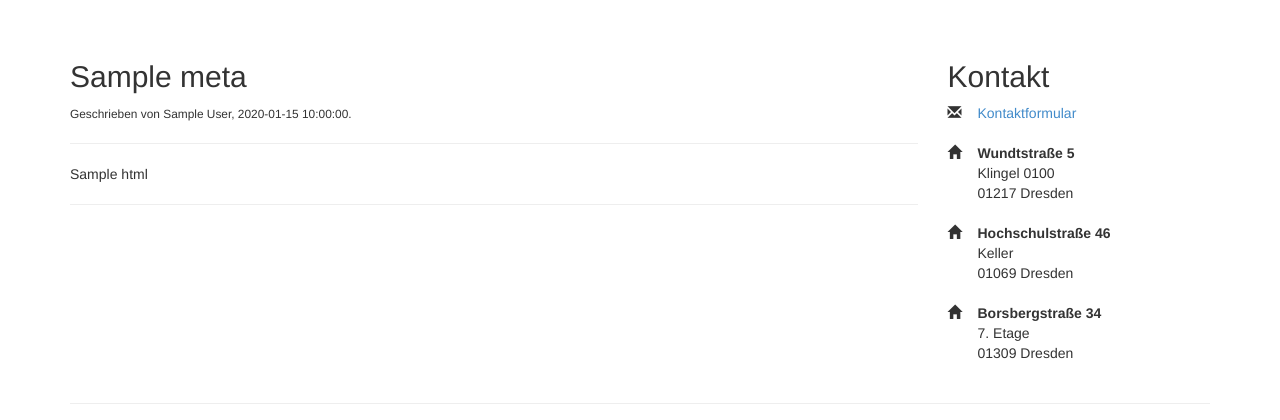
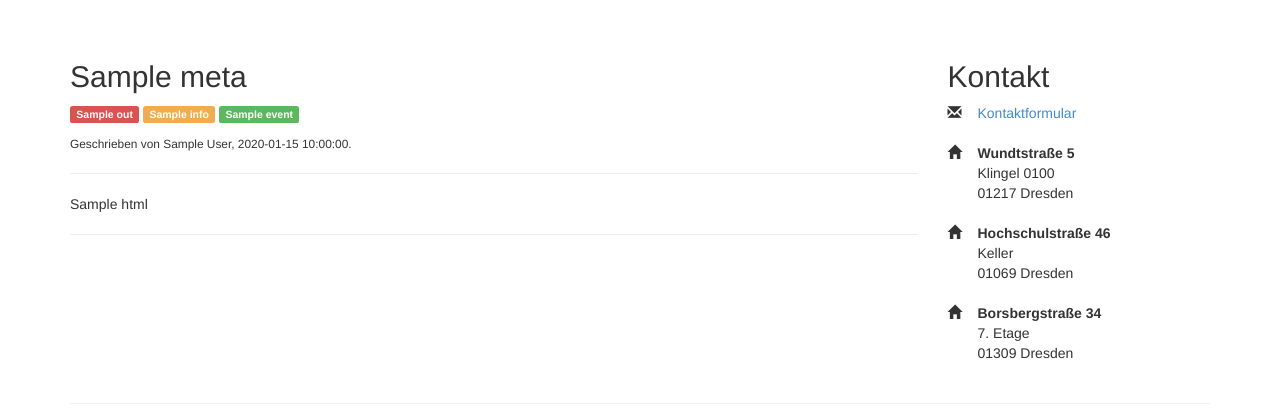
Before and after one commit to agdsn/sipa, a Flask app: template sipa/templates/template.html in a window 1280 px wide. Shown: the part 264-684 px from the top of the page. Run offline with Flask 2, Linux system fonts and the light colour scheme; the template is opened without the code that fills it: most values are stand-ins (such as "Sample title", 1, 10 or a date in 2020); some libraries are stand-ins or nearby versions.

Commit message:
Add label support for content pages
Refs #87

```diff
--- a/sipa/templates/template.html
+++ b/sipa/templates/template.html
@@ -4,6 +4,19 @@
 
 {% block content %}
     <h2>{{ page.meta.title }}</h2>
+    {% if page.meta.outage or page.meta.information or page.meta.event %}
+        <p>
+        {% for out in page.meta.outage %}
+            <span class="label label-danger">{{ out }}</span>
+        {% endfor %}
+        {% for info in page.meta.information %}
+            <span class="label label-warning">{{ info }}</span>
+        {% endfor %}
+        {% for ev in page.meta.event %}
+            <span class="label label-success">{{ ev }}</span>
+        {% endfor %}
+        </p>
+    {% endif %}
     {% if page.meta.author %}
         <small>{{ _("Geschrieben von") }} {{ page.meta.author }}, {{ page.meta.date }}.</small>
     {% endif %}
```
